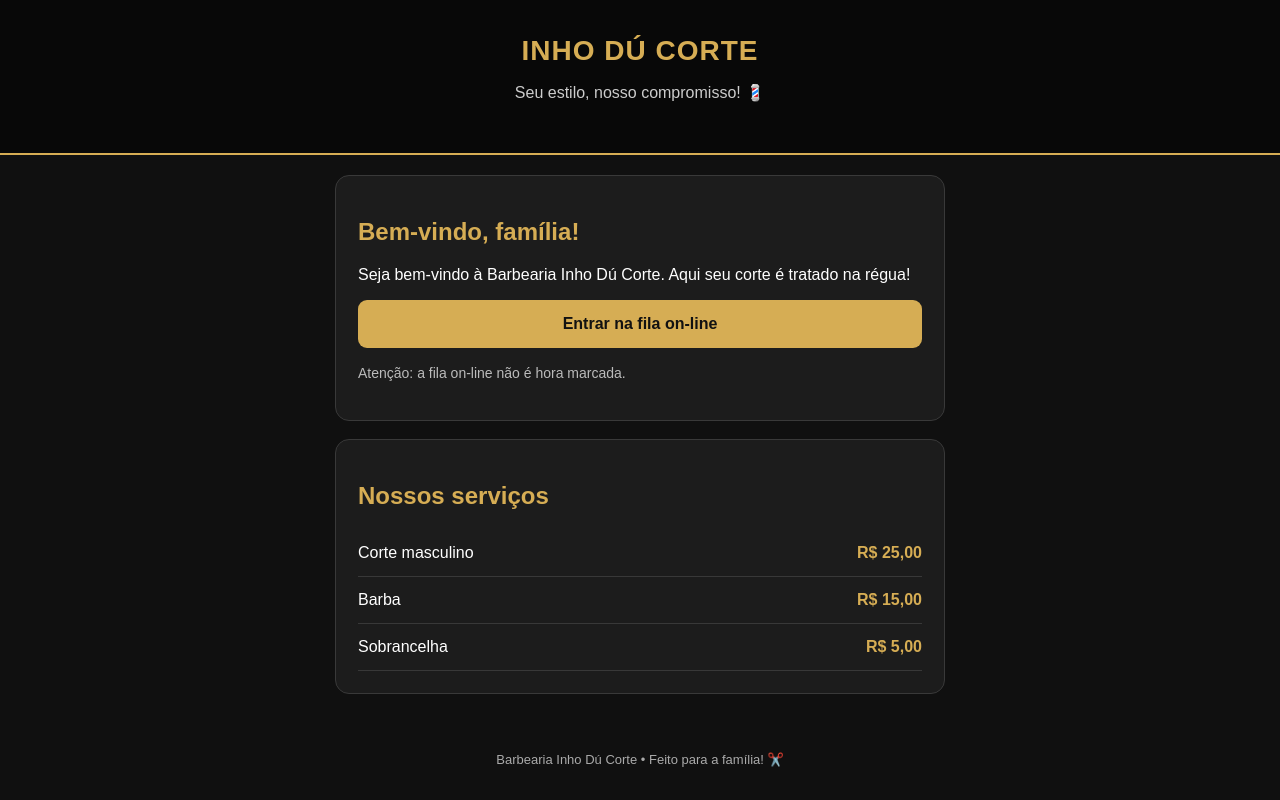
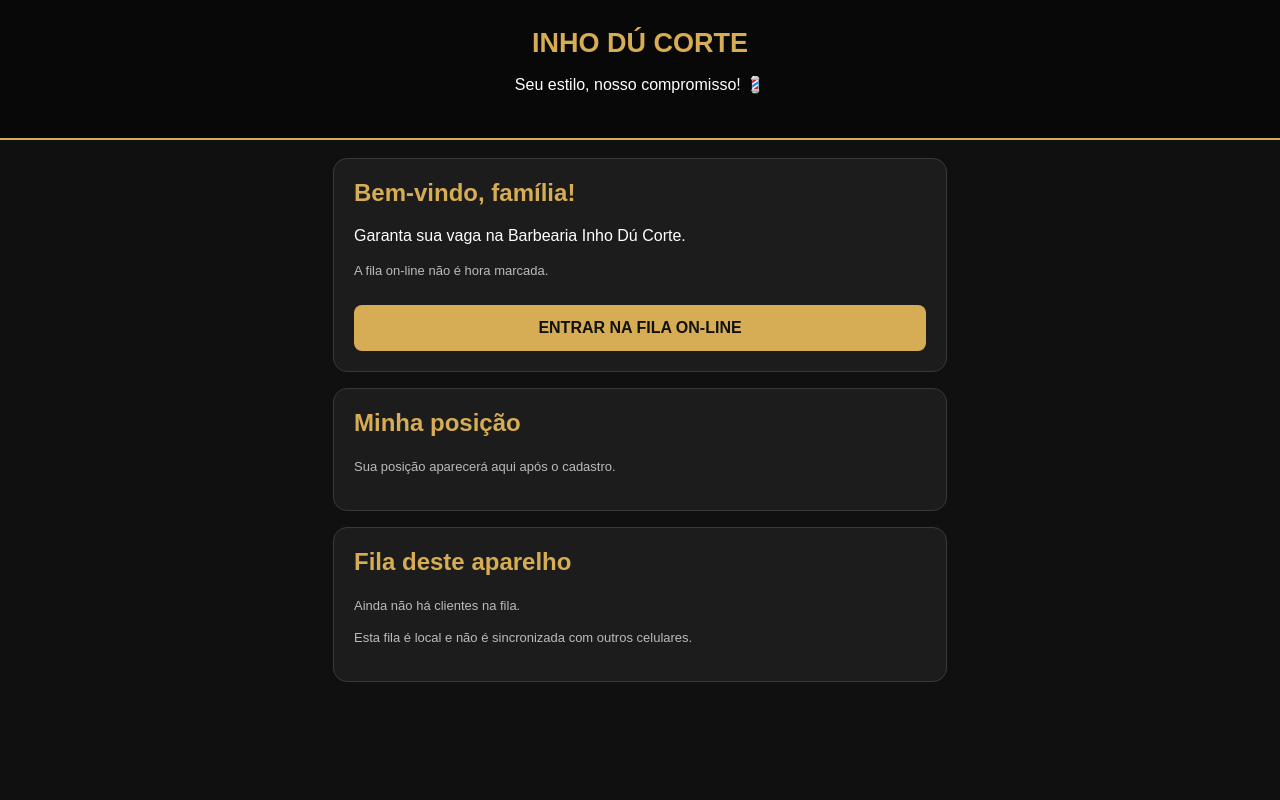
Before and after one commit to inhoassis6-coder/barbearia-inho-du-cortee, a plain HTML site: page index.html in a window 1280 px wide. Drawn offline with Linux system fonts and the light colour scheme.

Commit message:
Atualizar o index.html

```diff
--- a/index.html
+++ b/index.html
@@ -7,88 +7,24 @@
 <meta name="theme-color" content="#101010">
 <title>Barbearia Inho Dú Corte</title>
 <style>
-    * { box-sizing: border-box; }
-
-    body {
-      margin: 0;
-      background: #101010;
-      color: #fff;
-      font-family: Arial, sans-serif;
-    }
-
-    header {
-      text-align: center;
-      padding: 35px 18px;
-      background: #080808;
-      border-bottom: 2px solid #d6ad54;
-    }
-
-    .logo {
-      color: #d6ad54;
-      font-size: 28px;
-      font-weight: 900;
-      letter-spacing: 1px;
-    }
-
-    header p { color: #ccc; }
-
-    main {
-      max-width: 650px;
-      margin: auto;
-      padding: 20px;
-    }
-
-    .card {
-      background: #1c1c1c;
-      border: 1px solid #393939;
-      border-radius: 14px;
-      padding: 22px;
-      margin-bottom: 18px;
-    }
-
-    h2 { color: #d6ad54; }
-
-    .service {
-      display: flex;
-      justify-content: space-between;
-      gap: 12px;
-      padding: 14px 0;
-      border-bottom: 1px solid #383838;
-    }
-
-    .price { color: #d6ad54; font-weight: bold; }
-
-    button {
-      display: block;
-      width: 100%;
-      padding: 15px;
-      margin-top: 12px;
-      border: none;
-      border-radius: 9px;
-      background: #d6ad54;
-      color: #111;
-      font-weight: bold;
-      font-size: 16px;
-      cursor: pointer;
-    }
-
-    .secondary {
-      background: #333;
-      color: #fff;
-    }
-
-    .note {
-      color: #bbb;
-      font-size: 14px;
-      line-height: 1.6;
-    }
-
-    footer {
-      text-align: center;
-      color: #aaa;
-      padding: 20px;
-      font-size: 13px;
-    }
+*{box-sizing:border-box}
+body{margin:0;background:#101010;color:#fff;font-family:Arial,sans-serif}
+header{text-align:center;padding:28px 15px;background:#080808;border-bottom:2px solid #d6ad54}
+.logo{color:#d6ad54;font-size:27px;font-weight:900}
+main{max-width:650px;margin:auto;padding:18px}
+.card{background:#1c1c1c;border:1px solid #393939;border-radius:14px;padding:20px;margin-bottom:16px}
+h2{color:#d6ad54;margin-top:0}
+label{display:block;margin:12px 0 6px}
+input:not([type=checkbox]){width:100%;padding:13px;background:#101010;border:1px solid #444;border-radius:8px;color:#fff;font-size:16px}
+button{width:100%;padding:14px;margin-top:12px;border:0;border-radius:8px;background:#d6ad54;color:#111;font-weight:bold;font-size:16px}
+.service,.entry{padding:12px;background:#111;border:1px solid #383838;border-radius:8px;margin:8px 0}
+.service{display:flex;align-items:center;gap:10px}
+.service input{width:20px;height:20px}
+.service label{flex:1;margin:0}
+.price{color:#d6ad54;font-weight:bold}
+.note{color:#bbb;font-size:13px;line-height:1.5}
+.position{font-size:36px;color:#d6ad54;font-weight:bold}
+[hidden]{display:none!important}
 </style>
 </head>
 <body>
@@ -100,64 +36,165 @@
 <main>
   <section class="card">
     <h2>Bem-vindo, família!</h2>
-      <p>
-        Seja bem-vindo à Barbearia Inho Dú Corte.
-        Aqui seu corte é tratado na régua!
-      </p>
-      <button onclick="mostrarFila()">Entrar na fila on-line</button>
-      <p class="note">
-        Atenção: a fila on-line não é hora marcada.
-      </p>
+    <p>Garanta sua vaga na Barbearia Inho Dú Corte.</p>
+    <p class="note">A fila on-line não é hora marcada.</p>
+    <button id="openForm">ENTRAR NA FILA ON-LINE</button>
+  </section>
+
+  <section class="card" id="formCard" hidden>
+    <h2>Seus dados</h2>
+    <form id="joinForm">
+      <label for="name">Nome completo</label>
+      <input id="name" required maxlength="80" autocomplete="name">
+
+      <label for="phone">WhatsApp com DDD</label>
+      <input id="phone" type="tel" required maxlength="20"
+             placeholder="(75) 99999-9999" autocomplete="tel">
+
+      <label>Escolha os serviços</label>
+      <div id="services"></div>
+
+      <p>Valor total: <strong id="total" class="price">R$ 0,00</strong></p>
+      <label><input id="terms" type="checkbox" required>
+        Confirmo meus dados e quero entrar na fila.
+      </label>
+      <button type="submit">CONFIRMAR MINHA VAGA</button>
+      <button type="button" id="cancelForm" style="background:#333;color:#fff">
+        Voltar
+      </button>
+    </form>
+    <p id="message" role="status"></p>
   </section>
 
   <section class="card">
-      <h2>Nossos serviços</h2>
-      <div class="service">
-        <span>Corte masculino</span>
-        <span class="price">R$ 25,00</span>
-      </div>
-      <div class="service">
-        <span>Barba</span>
-        <span class="price">R$ 15,00</span>
-      </div>
-      <div class="service">
-        <span>Sobrancelha</span>
-        <span class="price">R$ 5,00</span>
-      </div>
+    <h2>Minha posição</h2>
+    <div id="myStatus"><p class="note">Sua posição aparecerá aqui após o cadastro neste aparelho.</p></div>
   </section>
 
-    <section class="card" id="fila" hidden>
-      <h2>Fila on-line</h2>
-      <p>
-        A próxima etapa será o cadastro do cliente e
-        o gerenciamento da fila neste aparelho.
-      </p>
-      <p class="note">
-        Esta versão inicial ainda não registra entradas
-        nem compartilha a fila entre celulares.
-      </p>
-      <button class="secondary" onclick="fecharFila()">
-        Voltar à página inicial
-      </button>
+  <section class="card">
+    <h2>Fila deste aparelho</h2>
+    <div id="queue"></div>
+    <p class="note">Esta fila é local e não é sincronizada com outros celulares.</p>
   </section>
 </main>
 
-  <footer>
-    Barbearia Inho Dú Corte • Feito para a família! ✂️
-  </footer>
+<script>
+(() => {
+  const services = [
+    {id:"corte",name:"Corte masculino",price:25},
+    {id:"barba",name:"Barba",price:15},
+    {id:"sobrancelha",name:"Sobrancelha",price:5}
+  ];
+  const key = "inho_fila_local_v2";
+  const $ = id => document.getElementById(id);
+  const money = n => n.toLocaleString("pt-BR",{style:"currency",currency:"BRL"});
+  let entries = [];
+  let myId = null;
 
-  <script>
-    function mostrarFila() {
-      document.getElementById("fila").hidden = false;
-      document.getElementById("fila").scrollIntoView({
-        behavior: "smooth"
-      });
+  try {
+    const saved = JSON.parse(localStorage.getItem(key) || "[]");
+    if (Array.isArray(saved)) entries = saved;
+  } catch(e) {}
+
+  function save() {
+    try {
+      localStorage.setItem(key,JSON.stringify(entries));
+      return true;
+    } catch(e) {
+      alert("Não foi possível salvar os dados neste aparelho.");
+      return false;
+    }
   }
 
-    function fecharFila() {
-      document.getElementById("fila").hidden = true;
-      window.scrollTo({ top: 0, behavior: "smooth" });
+  function escapeHTML(s) {
+    return String(s).replace(/[&<>"']/g,c=>({
+      "&":"&amp;","<":"&lt;",">":"&gt;",'"':"&quot;","'":"&#39;"
+    })[c]);
   }
+
+  $("services").innerHTML = services.map(s=>`
+    <div class="service">
+      <input type="checkbox" id="s-${s.id}" value="${s.id}" class="svc">
+      <label for="s-${s.id}">${s.name}</label>
+      <span class="price">${money(s.price)}</span>
+    </div>`).join("");
+
+  function chosen() {
+    const ids = [...document.querySelectorAll(".svc:checked")].map(x=>x.value);
+    return services.filter(s=>ids.includes(s.id));
+  }
+
+  function updateTotal() {
+    $("total").textContent = money(chosen().reduce((sum,s)=>sum+s.price,0));
+  }
+
+  document.querySelectorAll(".svc").forEach(x=>x.addEventListener("change",updateTotal));
+
+  $("openForm").onclick = () => {
+    $("formCard").hidden = false;
+    $("name").focus();
+  };
+  $("cancelForm").onclick = () => $("formCard").hidden = true;
+
+  function render() {
+    const active = entries.filter(e=>e.status==="waiting"||e.status==="in_progress");
+    $("queue").innerHTML = active.length ? active.map((e,i)=>`
+      <div class="entry">
+        <strong>${i+1}. ${escapeHTML(e.name)}</strong><br>
+        <span class="note">${e.status==="in_progress"?"Em atendimento":"Aguardando"}</span><br>
+        <span class="note">${e.services.map(escapeHTML).join(", ")}</span><br>
+        <span class="price">${money(e.total)}</span>
+      </div>`).join("") : '<p class="note">Ainda não há clientes na fila.</p>';
+
+    const mine = entries.find(e=>e.id===myId);
+    if (!mine) {
+      $("myStatus").innerHTML = '<p class="note">Sua posição aparecerá aqui após o cadastro.</p>';
+      return;
+    }
+    const pos = active.findIndex(e=>e.id===myId)+1;
+    const status = mine.status==="waiting"?"Aguardando sua vez":
+      mine.status==="in_progress"?"Chegou sua vez!":
+      mine.status==="completed"?"Atendimento concluído":"Entrada cancelada";
+    $("myStatus").innerHTML = `
+      <p>${escapeHTML(mine.name)}, ${status}.</p>
+      ${pos>0?`<div class="position">${pos}º</div><p class="note">Posição nesta fila local</p>`:""}
+      <p>${mine.services.map(escapeHTML).join(", ")}</p>
+      <strong class="price">${money(mine.total)}</strong>`;
+  }
+
+  $("joinForm").onsubmit = event => {
+    event.preventDefault();
+    const name = $("name").value.trim();
+    const phone = $("phone").value.trim();
+    const selected = chosen();
+    if (name.length<2 || phone.replace(/\D/g,"").length<8 || !selected.length) {
+      $("message").textContent = "Confira seu nome, WhatsApp e os serviços selecionados.";
+      return;
+    }
+    const entry = {
+      id: (crypto.randomUUID ? crypto.randomUUID() : String(Date.now())+Math.random()),
+      name,phone,
+      services:selected.map(s=>s.name),
+      total:selected.reduce((sum,s)=>sum+s.price,0),
+      status:"waiting",
+      createdAt:new Date().toISOString()
+    };
+    entries.push(entry);
+    if (!save()) {
+      entries = entries.filter(e=>e.id!==entry.id);
+      return;
+    }
+    myId=entry.id;
+    $("message").textContent="Vaga registrada neste aparelho!";
+    $("joinForm").reset();
+    updateTotal();
+    $("formCard").hidden=true;
+    render();
+  };
+
+  render();
+  updateTotal();
+})();
 </script>
 </body>
 </html>
```
Lines whose indentation alone changed are shown as unchanged.
